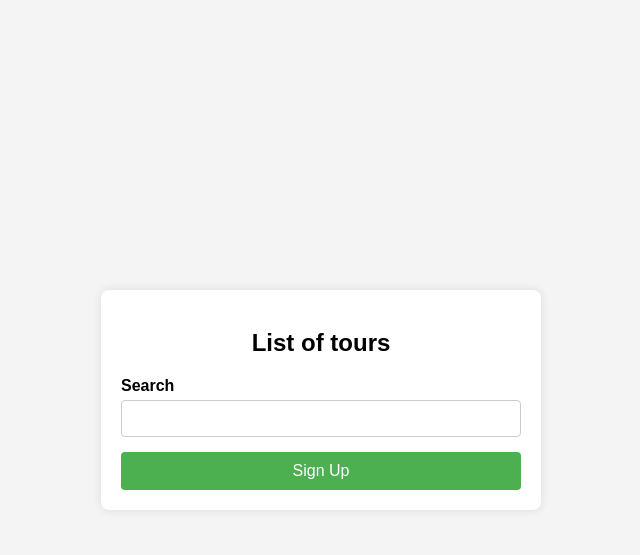
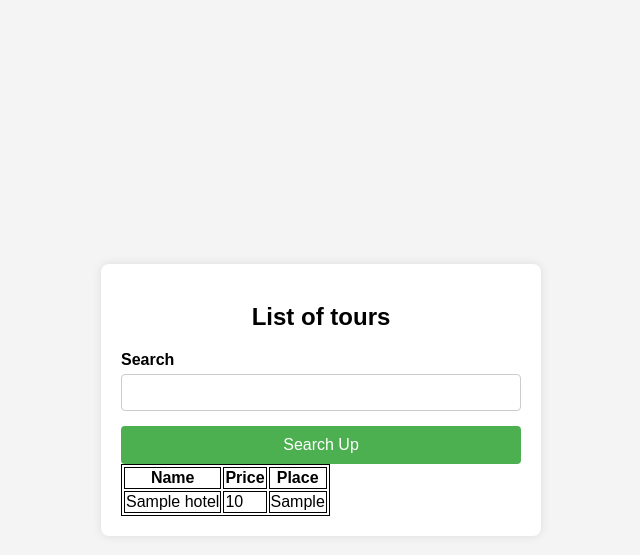
Before and after one commit to rifat-mukul/VacaNion, a Django app: page /tours/ in a window 1280 px wide. Shown: the top 555 px of the page, without its empty margins (319-959 px from the left). Run offline with Django 5.2, Linux system fonts and the light colour scheme; a user stored in the database is signed in; tables that the repository leaves empty hold one stand-in row (values such as "Sample post").

Commit message:
feat: basic tour list

```diff
--- a/core/views.py
+++ b/core/views.py
@@ -3,6 +3,7 @@
 from django.contrib import messages
 from django.contrib.auth import login,get_user_model,authenticate
 from django.contrib.auth.decorators import login_required
+from django.db.models import Q
 
 
 
@@ -14,7 +15,15 @@
 
 @login_required(login_url='signin')
 def tours(request):
-    return render(request,'tours.html')
+    if request.method == "POST":
+        search = request.POST['search']
+        if search == '':
+            data = Hotel.objects.all()
+        else:
+            data = Hotel.objects.filter(Q(name__icontains=search)|Q(place__icontains=search))
+    else:
+        data = Hotel.objects.all()
+    return render(request,'tours.html',{'hotels':data})
 
 def addHotel(request):
     if request.method == "POST":
--- a/templates/tours.html
+++ b/templates/tours.html
@@ -5,7 +5,8 @@
     <meta charset="UTF-8" />
     <meta name="viewport" content="width=device-width, initial-scale=1.0" />
     <title>Tours</title>
-    <link rel="stylesheet" href="{% static 'css/main.css' %}" />
+	<link rel="stylesheet" href="{% static 'css/main.css' %}" />
+    <link rel="stylesheet" href="{% static 'css/tour-table.css' %}" />
   </head>
   <body>
     <div class="container">
@@ -25,8 +26,21 @@
             <label for="search">Search</label>
             <input type="search" id="search" name="search" value="{{email}}" />
           </div>
-          <button type="submit">Sign Up</button>
+          <button type="submit">Search Up</button>
         </form>
+		  <table>
+			  <tr>
+				  <th>Name</th>
+				  <th>Price</th>
+				  <th>Place</th>
+			  </tr>
+		  {% for hotel in hotels %}
+		  <tr>
+                <td>{{ hotel.name }}</td>
+                <td>{{ hotel.price }}</td>
+                <td>{{ hotel.place }}</td>
+			</tr>
+        {% endfor %}
       </div>
     </div>
   </body>
```
